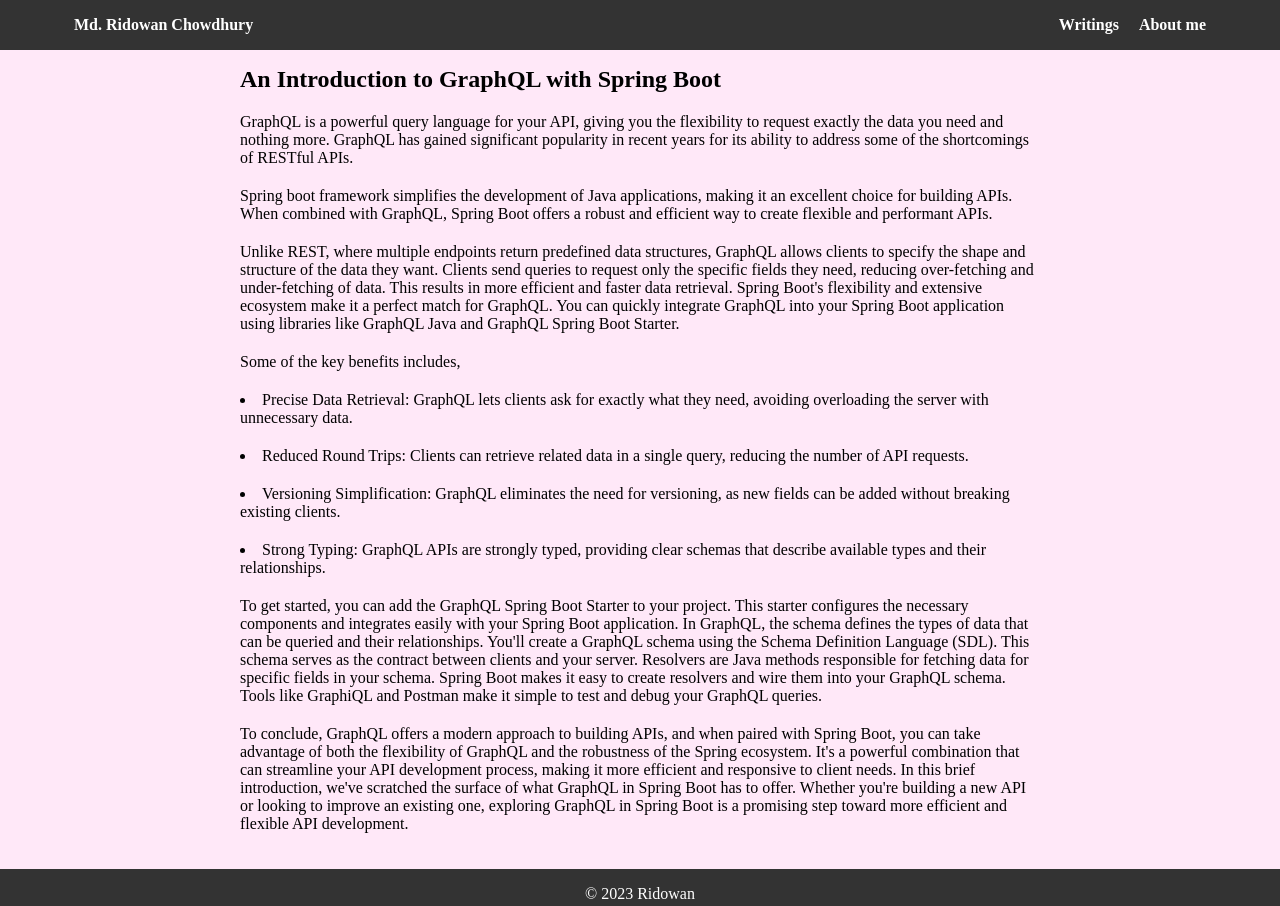
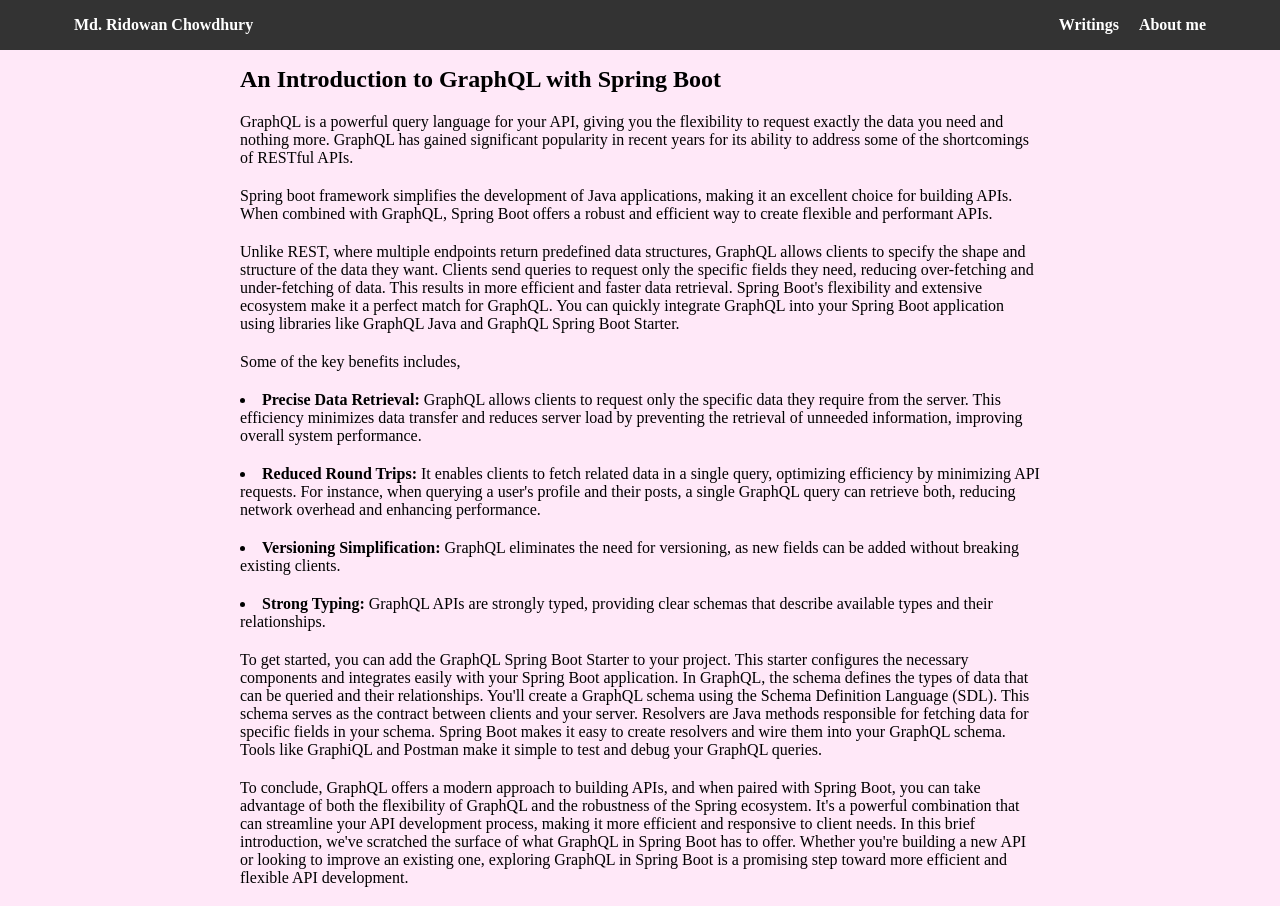
Before and after one commit to RidowanChowdhury/RidowanChowdhury, a plain HTML site: page blog-graphql-java.html in a window 1280 px wide. Shown: the top 906 px of the page. Drawn offline with Linux system fonts and the light colour scheme.

Commit message:
updated format and content

```diff
--- a/blog-graphql-java.html
+++ b/blog-graphql-java.html
@@ -43,19 +43,24 @@
         <p>Some of the key benefits includes,</p>
 
         <ui>
-            <li>Precise Data Retrieval: GraphQL lets clients ask for exactly what they need, avoiding overloading the
-                server with unnecessary data.
+            <li><a>Precise Data Retrieval:</a>
+
+                GraphQL allows clients to request only the specific data they require from the server. This efficiency
+                minimizes data transfer and reduces server load by preventing the retrieval of unneeded information,
+                improving overall system performance.
             </li>
 
-            <li>Reduced Round Trips: Clients can retrieve related data in a single query, reducing the number of API
-                requests.
+            <li><a>Reduced Round Trips:</a>
+                It enables clients to fetch related data in a single query, optimizing efficiency by minimizing API requests.
+                For instance, when querying a user's profile and their posts, a single GraphQL query can retrieve both, reducing
+                network overhead and enhancing performance.
             </li>
 
-            <li>Versioning Simplification: GraphQL eliminates the need for versioning, as new fields can be added
+            <li><a>Versioning Simplification:</a> GraphQL eliminates the need for versioning, as new fields can be added
                 without breaking existing clients.
             </li>
 
-            <li>Strong Typing: GraphQL APIs are strongly typed, providing clear schemas that describe available types
+            <li><a>Strong Typing:</a> GraphQL APIs are strongly typed, providing clear schemas that describe available types
                 and their relationships.
             </li>
         </ui>
```
Also changed, not shown: blog-lists.html (+1 -0 lines).
